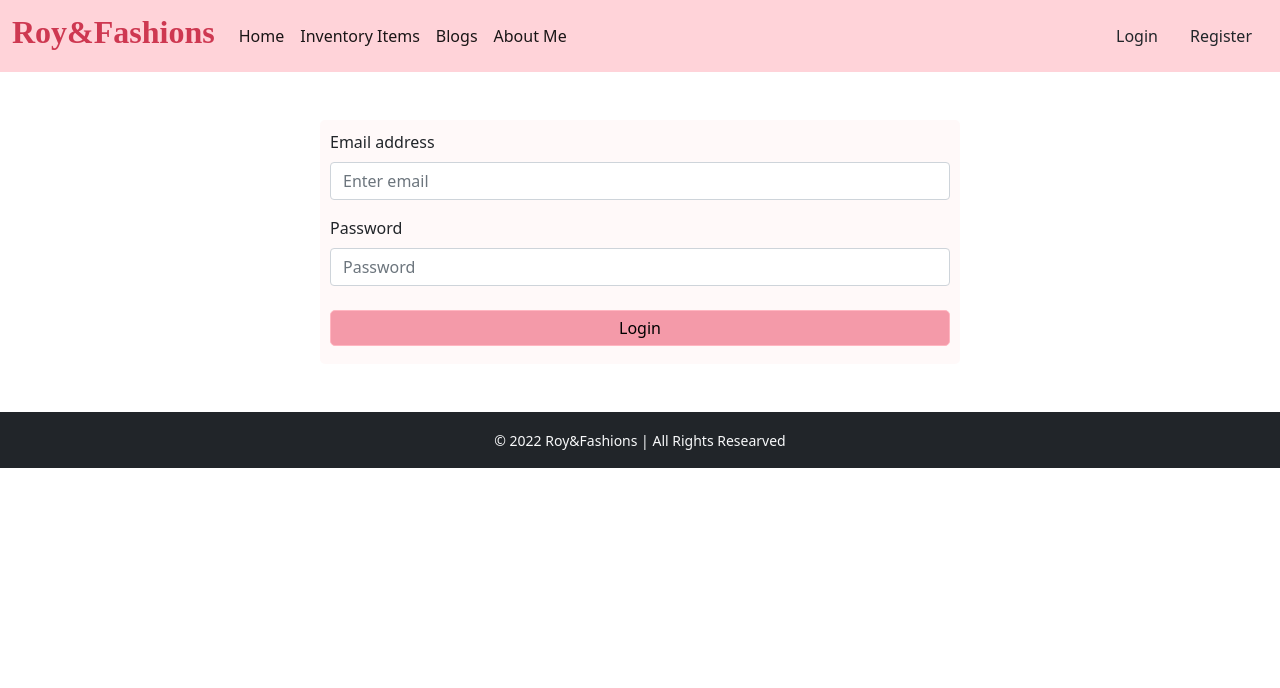
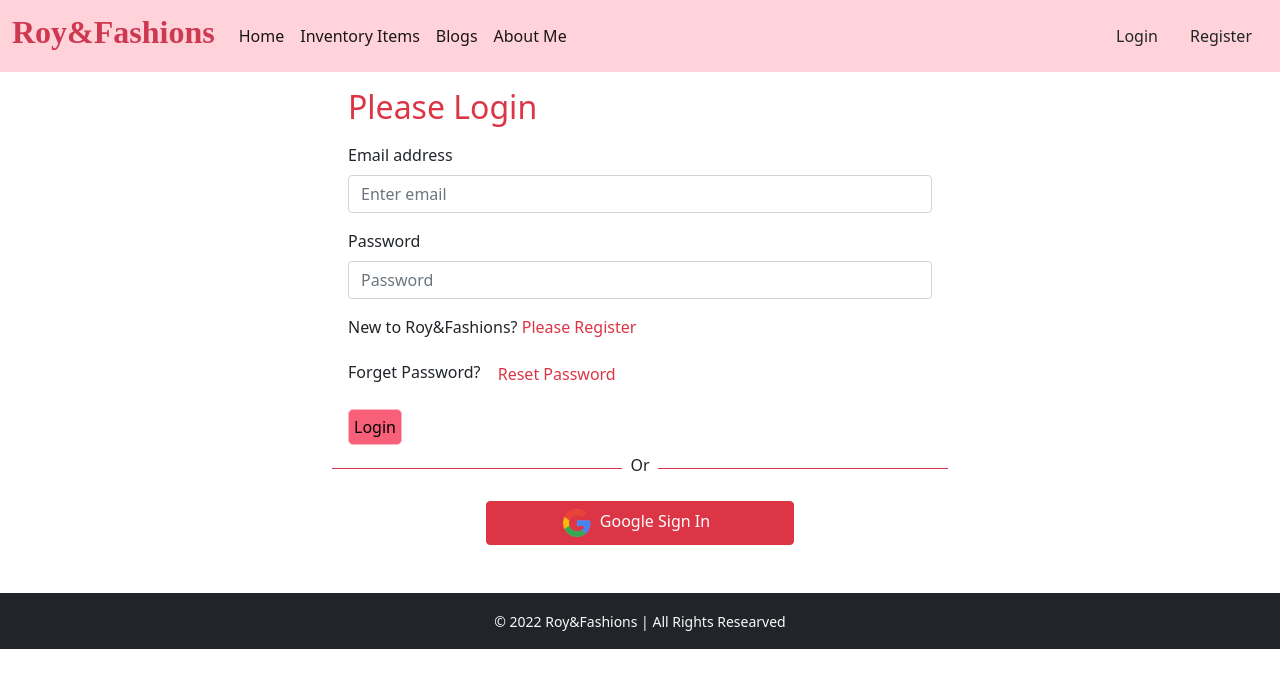
Before and after one commit to alneedrs2/roy-fashion-client-side, a React (Create React App) app: page /login in a window 1280 px wide. Shown: the top 688 px of the page. Built offline with nearby package versions, Linux system fonts and the light colour scheme; no server answers.

Commit message:
login and register added

```diff
--- a/package.json
+++ b/package.json
@@ -7,11 +7,14 @@
     "@testing-library/react": "^13.1.1",
     "@testing-library/user-event": "^13.5.0",
     "bootstrap": "^5.1.3",
+    "firebase": "^9.7.0",
     "react": "^18.1.0",
     "react-bootstrap": "^2.3.1",
     "react-dom": "^18.1.0",
+    "react-firebase-hooks": "^5.0.3",
     "react-router-dom": "^6.3.0",
     "react-scripts": "5.0.1",
+    "react-toastify": "^8.2.0",
     "web-vitals": "^2.1.4"
   },
   "scripts": {
--- /dev/null
+++ b/src/Pages/Loading/Loading.js
@@ -0,0 +1,12 @@
+import React from 'react';
+import { Spinner } from 'react-bootstrap';
+
+const Loading = () => {
+    return (
+        <div className='text-center'>
+            <Spinner animation="border" variant="danger" />
+        </div>
+    );
+};
+
+export default Loading;
--- a/src/Pages/Login/Login.css
+++ b/src/Pages/Login/Login.css
@@ -1,13 +1,6 @@
-.form-container{
+.login-btn{
+    background-color: rgb(248, 95, 121);
+    padding: 5px;
+    border: 1px solid lightpink;
     border-radius: 5px;
-   background-color: rgba(255, 243, 243, 0.534);
-   width: 50%;
-   padding: 10px;
 }
-.form-btn{
-    border: 1px solid lightpink;
-    width: 100%;
-    border-radius: 5px;
-    padding: 5px 10px;
-    background-color: rgba(236, 87, 112, 0.582);
-}
--- a/src/Pages/Login/Login.js
+++ b/src/Pages/Login/Login.js
@@ -1,21 +1,112 @@
-import React from "react";
+import React, { useRef } from "react";
 import { Form } from "react-bootstrap";
+import {
+  useSendPasswordResetEmail,
+  useSignInWithEmailAndPassword,
+} from "react-firebase-hooks/auth";
+import { Link, useLocation, useNavigate } from "react-router-dom";
+import { toast, ToastContainer } from "react-toastify";
+import auth from "../../firebase.init";
+import Loading from "../Loading/Loading";
+import SocialLogin from "../SocailLogin/SocialLogin";
 import "./Login.css";
 
 const Login = () => {
+  const emailRef = useRef("");
+  const passwordRef = useRef("");
+  const navigate = useNavigate();
+  const location = useLocation();
+
+  let from = location.state?.from?.pathname || "/";
+  let errorElement;
+  const [signInWithEmailAndPassword, user, loading, error] =
+    useSignInWithEmailAndPassword(auth);
+
+  const [sendPasswordResetEmail, sending] = useSendPasswordResetEmail(auth);
+
+  if (user) {
+    navigate(from, { replace: true });
+  }
+
+  if (loading || sending) {
+    return <Loading></Loading>;
+  }
+
+  if (error) {
+    errorElement = <p className="text-danger">Error: {error?.message}</p>;
+  }
+
+  const handleSubmit = (event) => {
+    event.preventDefault();
+    const email = emailRef.current.value;
+    const password = passwordRef.current.value;
+
+    signInWithEmailAndPassword(email, password);
+  };
+
+  const navigateRegister = (event) => {
+    navigate("/register");
+  };
+
+  const resetPassword = async () => {
+    const email = emailRef.current.value;
+    if (email) {
+      await sendPasswordResetEmail(email);
+      toast("Sent email");
+    } else {
+      toast("please enter your email address");
+    }
+  };
   return (
-    <Form className="form-container mx-auto my-5">
-      <Form.Group className="mb-3" controlId="formBasicEmail">
-        <Form.Label>Email address</Form.Label>
-        <Form.Control type="email" placeholder="Enter email" />
-      </Form.Group>
+    <div className="container w-50 mx-auto">
+      <h2 className="m-3 text-danger">Please Login</h2>
+      <Form onSubmit={handleSubmit}>
+        <Form.Group className="m-3" controlId="formBasicEmail">
+          <Form.Label>Email address</Form.Label>
+          <Form.Control
+            ref={emailRef}
+            type="email"
+            placeholder="Enter email"
+            required
+          />
+        </Form.Group>
 
-      <Form.Group className="mb-3" controlId="formBasicPassword">
-        <Form.Label>Password</Form.Label>
-        <Form.Control type="password" placeholder="Password" />
-      </Form.Group>
-      <button className="form-btn my-2" type="submit">Login</button>
-    </Form>
+        <Form.Group className="m-3" controlId="formBasicPassword">
+          <Form.Label>Password</Form.Label>
+          <Form.Control
+            ref={passwordRef}
+            type="password"
+            placeholder="Password"
+            required
+          />
+        </Form.Group>
+        <p className="m-3">
+          New to Roy&Fashions?{" "}
+          <Link
+            to="/register"
+            className="text-danger text-decoration-none"
+            onClick={navigateRegister}
+          >
+            Please Register
+          </Link>
+        </p>
+        <p className="m-3">
+          Forget Password?{" "}
+          <button
+            className="btn btn-link text-danger text-decoration-none"
+            onClick={resetPassword}
+          >
+            Reset Password
+          </button>
+        </p>
+        <button className="login-btn ms-3" type="submit">
+          Login
+        </button>
+        {errorElement}
+        <SocialLogin></SocialLogin>
+        <ToastContainer />
+      </Form>
+    </div>
   );
 };
 
--- a/src/Pages/Register/Register.js
+++ b/src/Pages/Register/Register.js
@@ -1,11 +1,106 @@
-import React from 'react';
+import React, { useState } from "react";
+import { Form, FormControl, InputGroup } from "react-bootstrap";
+import { Link, useNavigate } from "react-router-dom";
+import {
+  useCreateUserWithEmailAndPassword,
+  useUpdateProfile,
+} from "react-firebase-hooks/auth";
+import Loading from "../Loading/Loading";
+import auth from "../../firebase.init";
+import "./Register.css";
 
 const Register = () => {
-    return (
-        <div>
+  const [agree, setAgree] = useState(false);
+  const [createUserWithEmailAndPassword, user, loading] =
+    useCreateUserWithEmailAndPassword(auth, { sendEmailVerification: true });
+  const [updateProfile, updating] = useUpdateProfile(auth);
 
-        </div>
-    );
+  const navigate = useNavigate();
+
+  const navigateLogin = (event) => {
+    navigate("/login");
+  };
+
+  if (loading || updating) {
+    return <Loading></Loading>;
+  }
+
+  if (user) {
+    navigate("/");
+  }
+
+  const handleRegister = async (event) => {
+    event.preventDefault();
+    const name = event.target.name.value;
+    const email = event.target.email.value;
+    const password = event.target.password.value;
+    // const agree = event.target.terms.checked;
+
+    await createUserWithEmailAndPassword(email, password);
+    await updateProfile({ displayName: name });
+    navigate("/home");
+  };
+  return (
+    <div className="mt-3 container w-50 mx-auto">
+      <h2 className="mb-3 text-danger">Register Now</h2>
+      <Form onSubmit={handleRegister}>
+        <InputGroup className="mb-3">
+          <FormControl
+            placeholder="Type Your Name"
+            type="text"
+            name="name"
+            aria-describedby="basic-addon1"
+            required
+          />
+        </InputGroup>
+        <InputGroup className="mb-3">
+          <FormControl
+            placeholder="Type Your Email"
+            type="email"
+            name="email"
+            aria-describedby="basic-addon1"
+            required
+          />
+        </InputGroup>
+        <InputGroup className="mb-3">
+          <FormControl
+            placeholder="Type Your Password"
+            type="password"
+            name="password"
+            aria-describedby="basic-addon1"
+            required
+          />
+        </InputGroup>
+        <input
+          onClick={() => setAgree(!agree)}
+          type="checkbox"
+          name="terms"
+          id="terms"
+        />
+        {/* <label className={agree ? 'ps-2': 'ps-2 text-danger'} htmlFor="terms">Accept Genius Car Terms and Conditions</label> */}
+        <label className={`ps-2 ${agree ? "" : "text-danger"}`} htmlFor="terms">
+          Accept Roy&Fashions Terms and Conditions
+        </label>
+        <br />
+        <input
+          disabled={!agree}
+          className="w-50 mx-auto btn btn-danger mt-2"
+          type="submit"
+          value="Register"
+        />
+        <p className="mb-3">
+          Already Registered?{" "}
+          <Link
+            to="/login"
+            className="text-success text-decoration-none"
+            onClick={navigateLogin}
+          >
+            Login
+          </Link>
+        </p>
+      </Form>
+    </div>
+  );
 };
 
 export default Register;
--- /dev/null
+++ b/src/Pages/SocailLogin/SocialLogin.js
@@ -0,0 +1,54 @@
+import React from "react";
+import google from "../../images/social/google.png";
+import { useSignInWithGoogle } from "react-firebase-hooks/auth";
+
+import { useLocation, useNavigate } from "react-router-dom";
+import Loading from "../Loading/Loading";
+import auth from "../../firebase.init";
+
+const SocialLogin = () => {
+  const [signInWithGoogle, user, loading, error] = useSignInWithGoogle(auth);
+
+  const navigate = useNavigate();
+  const location = useLocation();
+
+  let from = location.state?.from?.pathname || "/";
+
+  let errorElement;
+
+  if (loading) {
+    return <Loading></Loading>;
+  }
+
+  if (error) {
+    errorElement = <p className="text-danger">Error: {error?.message} </p>;
+  }
+
+  if (user) {
+    navigate(from, { replace: true });
+  }
+
+  return (
+    <div>
+      <div className="d-flex align-items-center">
+        <div style={{ height: "1px" }} className="bg-danger w-50"></div>
+        <div className="mt-2 px-2">
+          <p>Or</p>
+        </div>
+        <div style={{ height: "1px" }} className="bg-danger w-50"></div>
+      </div>
+      {errorElement}
+      <div>
+        <button
+          onClick={() => signInWithGoogle()}
+          className="btn btn-danger w-50 d-block mx-auto my-2"
+        >
+          <img style={{ width: "30px" }} src={google} alt="" />
+          <span className="px-2">Google Sign In</span>
+        </button>
+      </div>
+    </div>
+  );
+};
+
+export default SocialLogin;
--- a/src/Shared/Header/Header.js
+++ b/src/Shared/Header/Header.js
@@ -1,9 +1,17 @@
+import { signOut } from "firebase/auth";
 import React from "react";
 import { Container, Nav, Navbar } from "react-bootstrap";
+import { useAuthState } from "react-firebase-hooks/auth";
 import { Link } from "react-router-dom";
+import auth from "../../firebase.init";
 import "./Header.css";
 
 const Header = () => {
+  const [user] = useAuthState(auth);
+
+  const handleSignOut = () => {
+    signOut(auth);
+  };
   return (
     <Navbar className="nav-background" variant="light" sticky="top" expand="lg">
       <Container fluid>
@@ -31,9 +39,18 @@
             </Nav.Link>
           </Nav>
           <div className="d-flex">
-            <Nav.Link className="text-dark" as={Link} to="/login" active>
-              Login
-            </Nav.Link>
+          {user ? (
+              <button
+                className="btn btn-link text-decoration-none text-dark"
+                onClick={handleSignOut}
+              >
+                Sign Out
+              </button>
+            ) : (
+              <Nav.Link className="text-dark" as={Link} to="/login" active>
+                Login
+              </Nav.Link>
+            )}
             <Nav.Link as={Link} className="text-dark" to="/register" active>
               Register
             </Nav.Link>
--- /dev/null
+++ b/src/firebase.init.js
@@ -0,0 +1,22 @@
+// Import the functions you need from the SDKs you need
+import { initializeApp } from "firebase/app";
+import { getAuth } from "firebase/auth";
+// TODO: Add SDKs for Firebase products that you want to use
+// https://firebase.google.com/docs/web/setup#available-libraries
+
+// Your web app's Firebase configuration
+const firebaseConfig = {
+  apiKey: "AIzaSyCVOywha8yduNSQreeXMUfD-673le6ez3o",
+  authDomain: "assignment-eleven-9deb6.firebaseapp.com",
+  projectId: "assignment-eleven-9deb6",
+  storageBucket: "assignment-eleven-9deb6.appspot.com",
+  messagingSenderId: "529312217333",
+  appId: "1:529312217333:web:5bb2690e68ce6ccd30edbc",
+};
+
+// Initialize Firebase
+const app = initializeApp(firebaseConfig);
+
+const auth = getAuth(app);
+
+export default auth;
```
Also changed, not shown: src/images/social/google.png (added), 1 other file (tests, documents, lock files or other folders).
